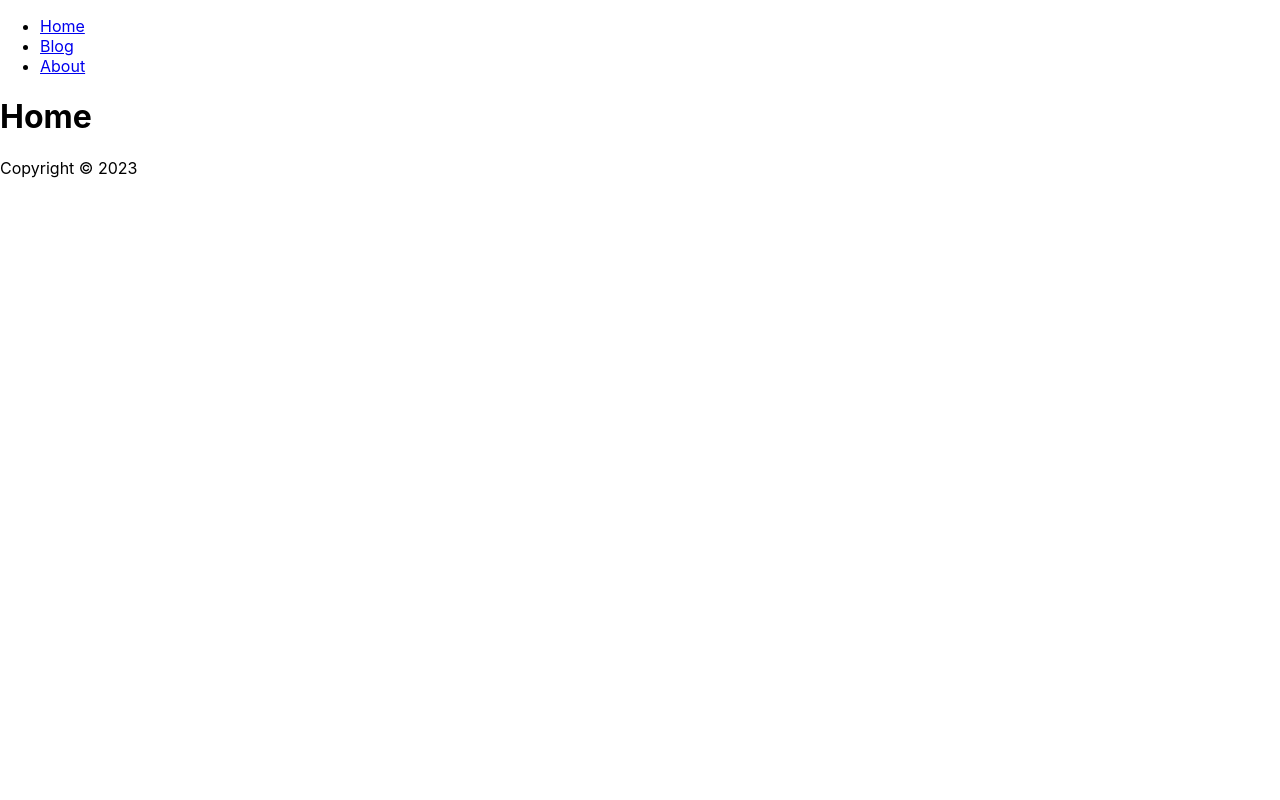
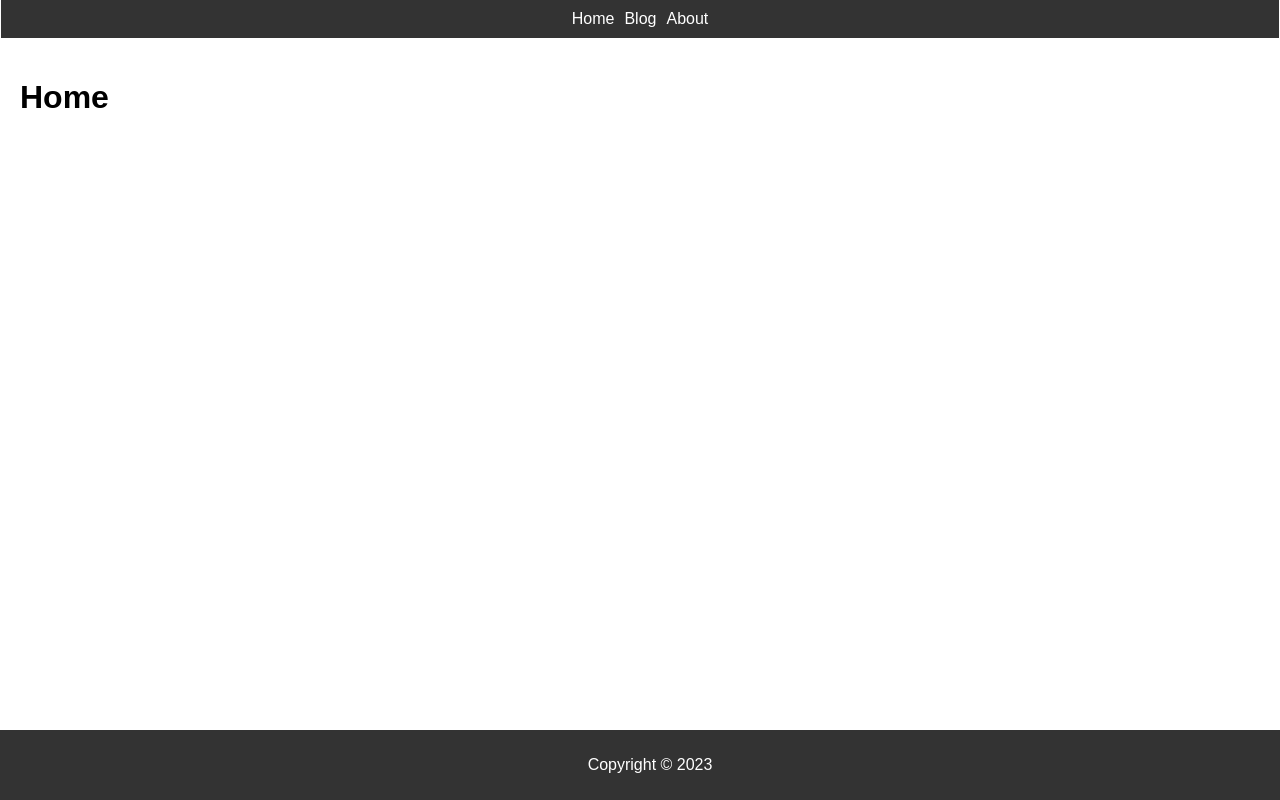
Before and after one commit to DaveBeCoding/new-portfolio, a React (Create React App) app: page / in a window 1280 px wide. Built offline with nearby package versions, Linux system fonts and the light colour scheme.

Commit message:
building landing page with pure csss

```diff
--- a/src/App.css
+++ b/src/App.css
@@ -4,13 +4,51 @@ body {
   font-family: sans-serif;
 }
 
+/* header {
+  background-color: #333;
+  color: white;
+  padding: 10px;
+} */
+
+/* header {
+  background-color: #333;
+  color: white;
+  padding: 10px;
+  margin-left: 25%;
+} */
+
 header {
   background-color: #333;
   color: white;
   padding: 10px;
+  margin-left: .1%;
+  margin-right: .1%;
 }
 
+
+
 nav ul {
+  list-style: none;
+  margin: 0;
+  padding: 0;
+  display: flex;
+  justify-content: center; /* center the elements horizontally */
+}
+
+nav li {
+  margin-right: 10px;
+}
+
+nav li:last-child {
+  margin-right: 0;
+}
+
+nav a {
+  color: white;
+  text-decoration: none;
+}
+
+/* nav ul {
   list-style: none;
   margin: 0;
   padding: 0;
@@ -28,11 +66,20 @@ nav li:last-child {
 nav a {
   color: white;
   text-decoration: none;
-}
+} */
 
 main {
   padding: 20px;
 }
+
+/* footer {
+  background-color: #333;
+  color: white;
+  padding: 10px;
+  position: absolute;
+  bottom: 0;
+  width: 100%;
+} */
 
 footer {
   background-color: #333;
@@ -41,6 +88,9 @@ footer {
   position: absolute;
   bottom: 0;
   width: 100%;
+  display: flex;
+  justify-content: center;
+  align-items: center;
 }
 
 
```
Also changed, not shown: src/App.js (+28 -26 lines).
